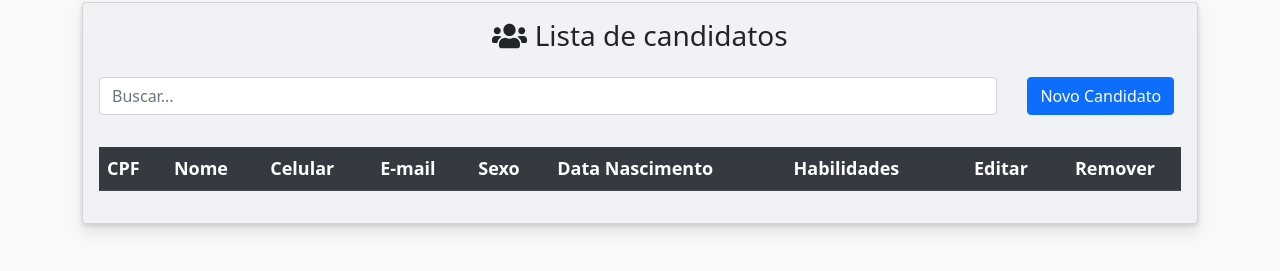
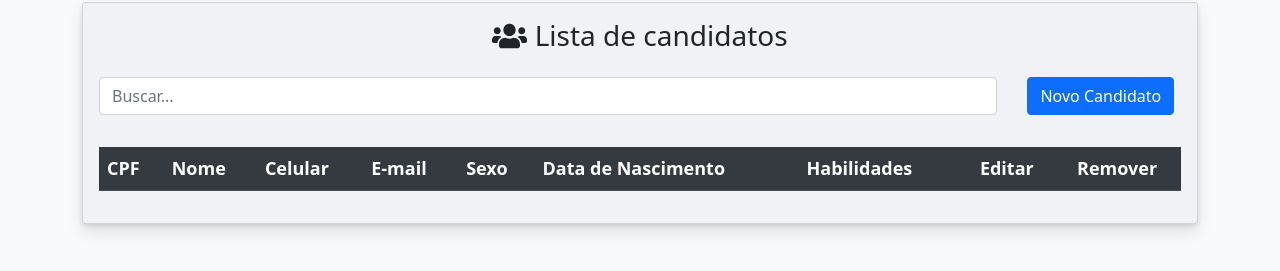
Before and after one commit to HenriqueVidal/teste-applay, a plain HTML site: page index.html in a window 1280 px wide. Shown: the part 211-482 px from the top of the page. Drawn offline with nearby package versions, Linux system fonts and the light colour scheme.

Commit message:
nascimento corrigido

```diff
--- a/index.html
+++ b/index.html
@@ -47,7 +47,7 @@
                 <th scope="col" class="th-control">Celular</td>
                 <th scope="col" class="th-control">E-mail</td>
                 <th scope="col" class="th-control">Sexo</td>
-                <th scope="col" class="th-control">Data Nascimento</td>
+                <th scope="col" class="th-control">Data de Nascimento</td>
                 <th scope="col" class="th-control">Habilidades</td>
                 <th scope="col" class="th-control th-er">Editar</td>
                 <th scope="col" class="th-control th-er">Remover</td>
```
